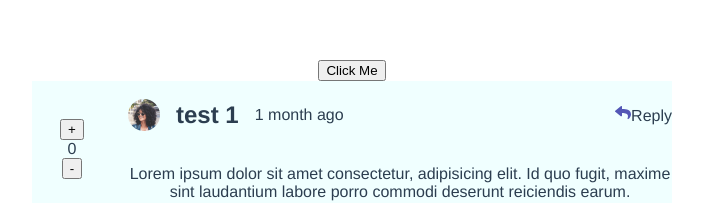
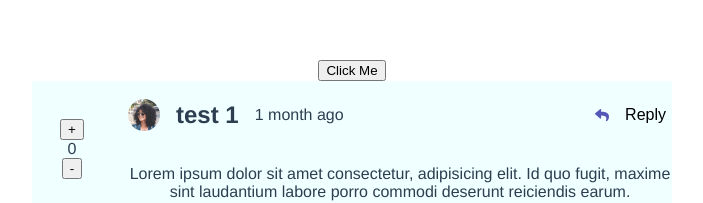
Before and after one commit to tenderking/interactive-comments-app, a Vue app: page / in a window 1280 px wide. Shown: the top 203 px of the page, without its empty margins (288-991 px from the left). Built offline with nearby package versions, Linux system fonts and the light colour scheme.

Commit message:
refac: create component for the reply button

```diff
--- a/src/components/MessageModal.vue
+++ b/src/components/MessageModal.vue
@@ -1,36 +1,26 @@
 <script lang="ts" setup>
 import { ref } from "vue";
+import ReplyButton from "./ReplyButton.vue";
 const count = ref(0);
 const props = defineProps({
   openModal: {
-      type: Function,
-      required:true
-    }
-})
+    type: Function,
+    required: true,
+  },
+});
 </script>
 <template>
   <main>
     <div class="user-info">
-      <img
-        class="avatar"
-        src="../assets/images/avatars/image-amyrobson.png"
-        alt="amy"
-      />
+      <img class="avatar" src="../assets/images/avatars/image-amyrobson.png" alt="amy" />
       <h2 class="name">test 1</h2>
       <p class="post-date">1 month ago</p>
-      <div class="reply-btn" @click="openModal()">
-        <img
-          src="../assets/images/icon-reply.svg"
-          alt="reply icon"
-          class="reply-"
-        />
-        <span class="reply-btn-text">Reply</span>
-      </div>
+      <ReplyButton @click="openModal()" />
     </div>
     <div class="post-container">
       <p class="post-text">
-        Lorem ipsum dolor sit amet consectetur, adipisicing elit. Id quo fugit,
-        maxime sint laudantium labore porro commodi deserunt reiciendis earum.
+        Lorem ipsum dolor sit amet consectetur, adipisicing elit. Id quo fugit, maxime sint
+        laudantium labore porro commodi deserunt reiciendis earum.
       </p>
     </div>
     <aside>
@@ -61,15 +51,17 @@ main {
     justify-content: flex-start;
     align-items: center;
     gap: 1em;
-width: 100%;
-img{ width:2em}
-    .reply-btn {
-        margin-left:auto;
+    width: 100%;
+    img {
+      width: 2em;
+    }
+    .btn-reply {
+      margin-left: auto;
 
-      img{
-          width: 1em;
+      img {
+        width: 1em;
       }
-      &:hover{
+      &:hover {
         cursor: pointer;
       }
     }
--- /dev/null
+++ b/src/components/ReplyButton.vue
@@ -0,0 +1,20 @@
+<template>
+  <button class="btn btn-reply">
+    <img src="../assets/images/icon-reply.svg" alt="reply icon" class="btn-icon" />
+    <span class="btn-text">Reply</span>
+  </button>
+</template>
+
+<style lang="scss">
+.btn {
+  border: none;
+  background-color: transparent;
+  display: flex;
+  align-items: center;
+  gap: 1rem;
+
+  &-text {
+    font-size: 1rem;
+  }
+}
+</style>
--- a/src/components/ReplyModal.vue
+++ b/src/components/ReplyModal.vue
@@ -1,48 +1,43 @@
 <template>
   <main v-if="isContentShown">
-      <img  class="avatar"
-        src="../assets/images/avatars/image-amyrobson.png"
-        alt="amy" />
+    <img class="avatar" src="../assets/images/avatars/image-amyrobson.png" alt="amy" />
     <textarea name="reply" id="reply-text-area" v-model="message" cols="50" rows="5"></textarea>
     <button @click="submitMessage">Reply</button>
   </main>
 </template>
 
 <script setup lang="ts">
-import { computed, ref } from 'vue';
-const message=ref('')
-const submitMessage= ()=>{
-  props.closeModal()
-  console.log(message.value)}
+import { computed, ref } from "vue";
+const message = ref("");
+const submitMessage = () => {
+  props.closeModal();
+  console.log(message.value);
+};
 const props = defineProps({
-  isContentShown : {
-      type: Boolean
+  isContentShown: {
+    type: Boolean,
   },
   closeModal: {
     type: Function,
-      required:true
-    }
-})
-
+    required: true,
+  },
+});
 </script>
 
-
-
 <style lang="scss" scoped>
-main{
+main {
   width: 40em;
   background-color: azure;
-  margin-inline:auto;
+  margin-inline: auto;
   margin-block: 1em;
   display: flex;
   flex-direction: row;
   justify-content: space-around;
   align-items: center;
   gap: 1em;
-  padding:1em;
-  img{
-      width:2em;
-
+  padding: 1em;
+  img {
+    width: 2em;
   }
 }
 </style>
```
Lines whose indentation alone changed are shown as unchanged.
